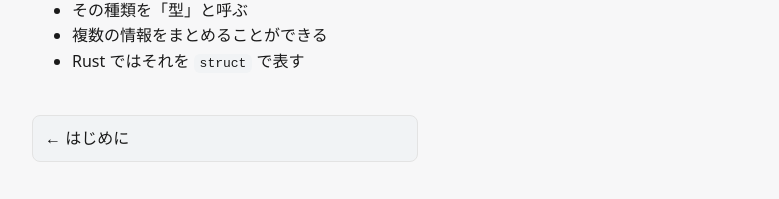
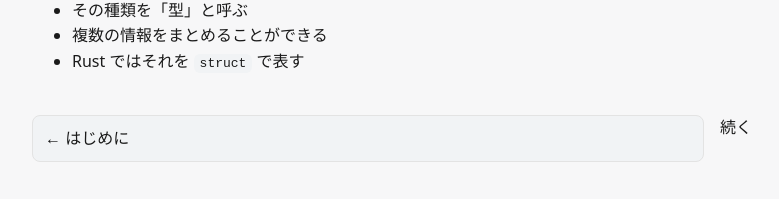
Before and after one commit to nh0102heiya-lab/programming-lessons, a Jekyll site: the page built from _rust-from-zero/core/02-types-and-structs.md, in a window 1280 px wide. Shown: the part 2159-2358 px from the top of the page, without its empty margins (248-1027 px from the left). Built offline with Jekyll 4.4.1, drawn with Linux system fonts in a browser that asks for light colours; nearby versions of some CDN libraries.

Commit message:
Update default.html

```diff
--- a/_layouts/default.html
+++ b/_layouts/default.html
@@ -77,6 +77,10 @@
 
     {% if next != nil %}
       <a href="{{ next.url | relative_url }}"> {{ next.title }} →</a>
+    {% else %}
+      {% unless page.series_final %}
+        <span class="continuation">続く</span>
+      {% endunless %}
     {% endif %}
 
   </nav>
```
